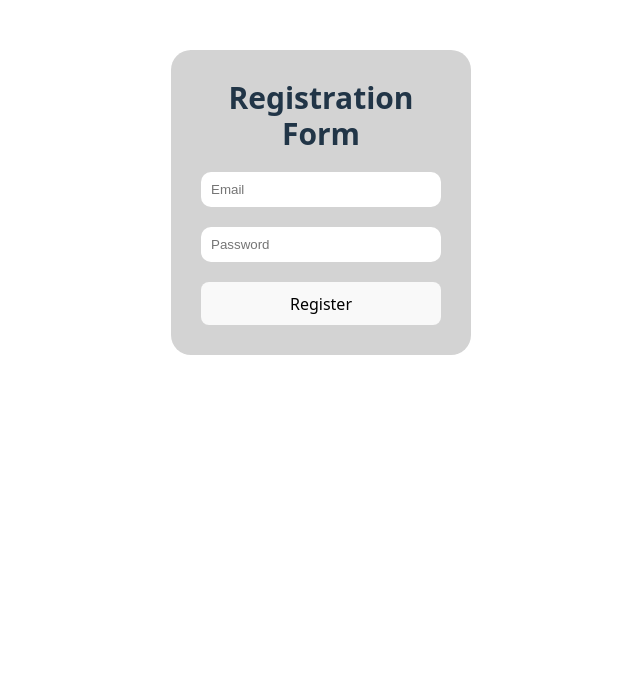
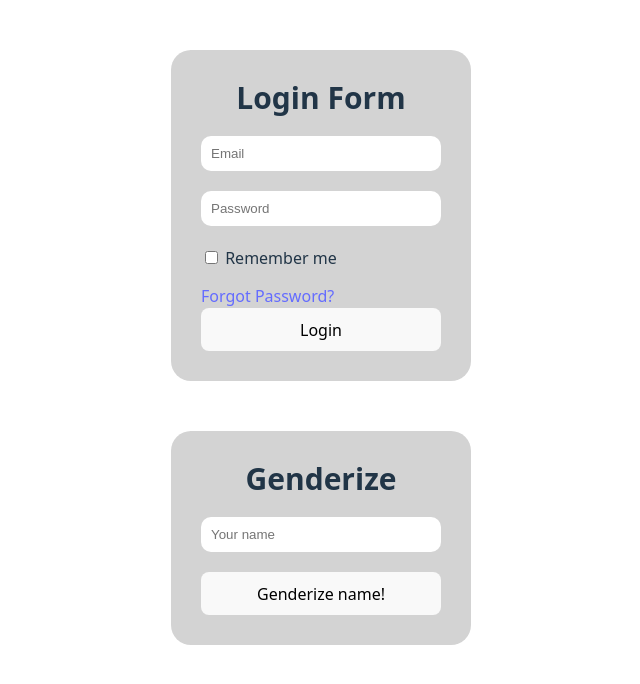
Before and after one commit to zarram89/03-react-login-form, a React (Vite) app: page / in a window 1280 px wide. Shown: the top 684 px of the page, without its empty margins (319-959 px from the left). Built offline with nearby package versions, Linux system fonts and the light colour scheme.

Commit message:
Добавляет компонент Genderize и делает запрос для определения пола по имени

```diff
--- a/src/App.jsx
+++ b/src/App.jsx
@@ -1,15 +1,19 @@
 import LoginForm from "./LoginForm";
 import RegistarationForm from "./RegistrationForm"
+import Genderize from "./Genderize";
 
 export default function App() {
-  const isVisible = false;
+  const isVisible = true;
 
   const handleSubmit = (email, password) => {
     console.log(`Пользователь успешно авторизован:\nЛогин: ${email}\nПароль: ${password}`);
 	};
 
   return isVisible ? (
-    <LoginForm onSubmit={handleSubmit}/>
+    <>
+      <LoginForm onSubmit={handleSubmit}/>
+      <Genderize />
+    </>
   ) : (
 	<RegistarationForm onSubmit={handleSubmit}/>
   );
--- /dev/null
+++ b/src/Genderize.jsx
@@ -0,0 +1,36 @@
+import { useState } from "react";
+
+export default function Genderize() {
+  const [name, setName] = useState('');
+
+  function getGenderByName() {
+    const serverUrl = 'https://api.genderize.io';
+    const url = `${serverUrl}?name=${name}`
+    fetch(url)
+      .then(response => {
+        if (response.status === 404) {
+          throw new Error('Запись не найдена');
+        }
+        return response.json();
+      })
+      .then(data => alert(`${name} is ${data.gender}`))
+  }
+
+  function handleSubmit(e) {
+    e.preventDefault();
+    getGenderByName();
+  }
+
+  return (
+    <div className="genderize-container auth">
+      <h2 className="auth__title">Genderize</h2>
+      <form className="auth__form"  onSubmit={handleSubmit}>
+        <label>
+          <span className="visually-hidden">Enter your name</span>
+          <input className="genderize-input" type="text" placeholder="Your name" onChange={(e) => setName(e.target.value)}/>
+        </label>
+        <button className="genderize-button" type="submit">Genderize name!</button>
+      </form>
+    </div>
+  )
+}
```
